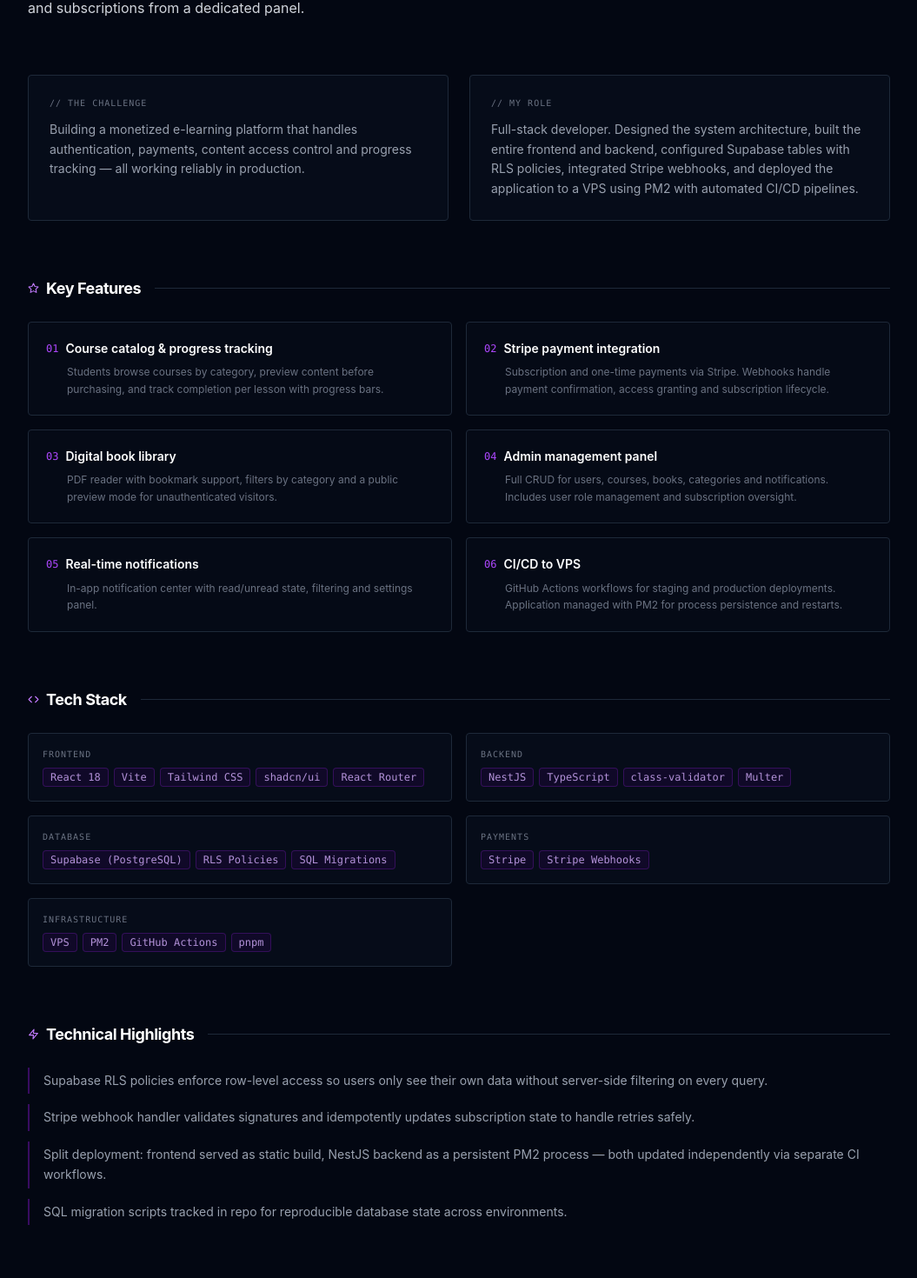
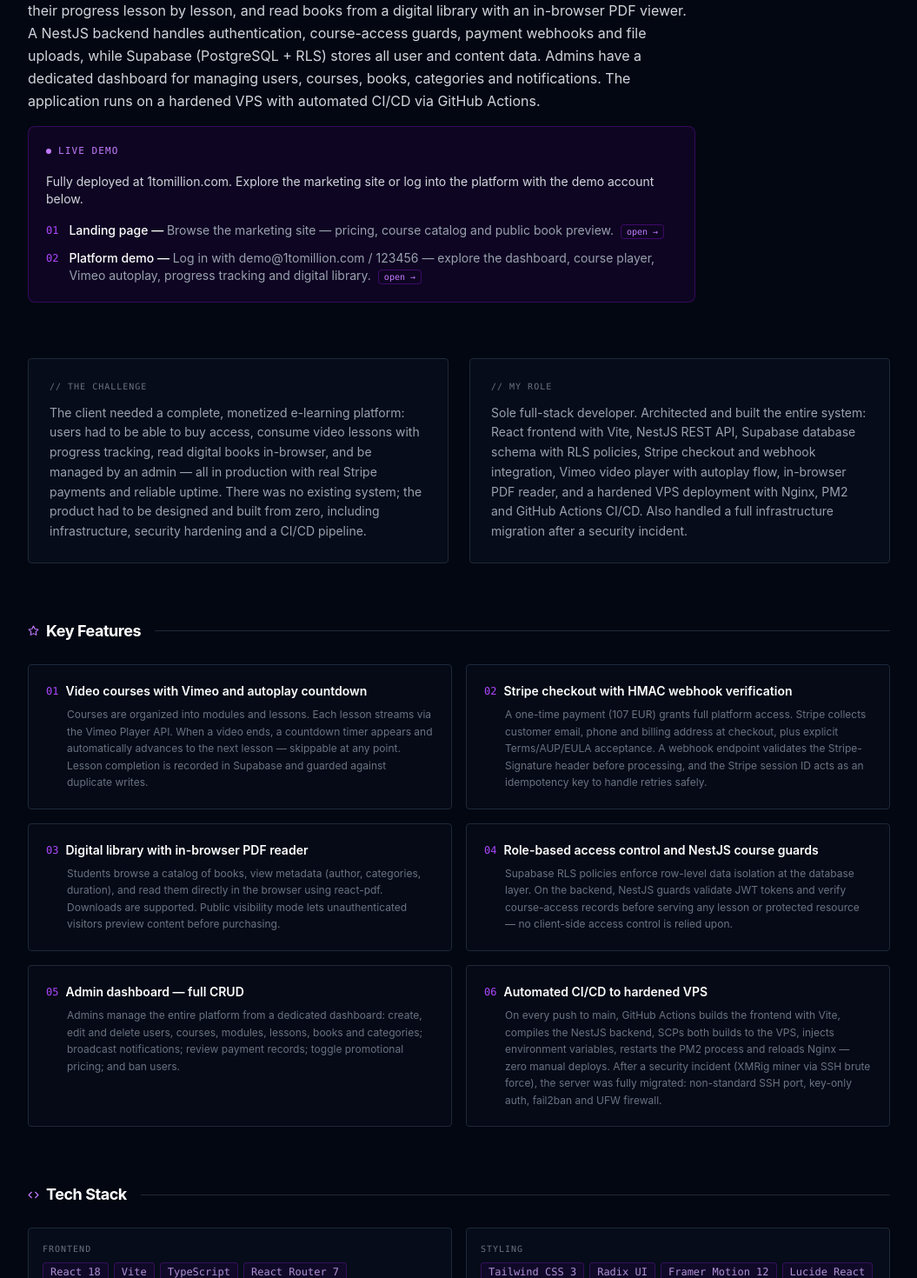
Before and after one commit to HannerB/PORTFOLIO, a React (Vite) app: page /projects/1tomilion in a window 1280 px wide. Shown: the part 909-2379 px from the top of the page at 87% size, without its empty margins (112-1167 px from the left). Built offline with nearby package versions, Linux system fonts and the light colour scheme.

Commit message:
feat: update 1TOMILION project with demo credentials, dates and demoNote

```diff
--- a/src/data/projects.js
+++ b/src/data/projects.js
@@ -47,41 +47,69 @@ export const projects = [
     {
         slug: "1tomilion",
         category: "platform",
-        year: "2025",
+        year: "5 Dec 2025 – 27 Feb 2026",
         title: "1TOMILION",
-        tagline: "Online learning platform with payments, courses and digital library",
+        tagline: "Full-stack e-learning SaaS — video courses, Stripe payments, digital library and admin panel in production",
         image: "https://picsum.photos/seed/1tomilion/1200/600",
         screenshots: [],
         github: PROFILE,
         githubPrivate: true,
-        link: "",
+        link: "https://1tomillion.com",
         tags: ["React", "NestJS", "Supabase", "Stripe", "TypeScript", "Vite"],
         overview:
-            "1TOMILION is a complete SaaS learning platform built from scratch. Users can browse a course catalog, purchase memberships with Stripe, track their progress lesson by lesson, access a digital book library, and receive real-time notifications. Admins manage users, courses, books, categories and subscriptions from a dedicated panel.",
+            "1TOMILION is a production SaaS learning platform built entirely from scratch. Students browse a video course catalog organized into modules and lessons, purchase full access through Stripe, track their progress lesson by lesson, and read books from a digital library with an in-browser PDF viewer. A NestJS backend handles authentication, course-access guards, payment webhooks and file uploads, while Supabase (PostgreSQL + RLS) stores all user and content data. Admins have a dedicated dashboard for managing users, courses, books, categories and notifications. The application runs on a hardened VPS with automated CI/CD via GitHub Actions.",
         problem:
-            "Building a monetized e-learning platform that handles authentication, payments, content access control and progress tracking — all working reliably in production.",
-        role: "Full-stack developer. Designed the system architecture, built the entire frontend and backend, configured Supabase tables with RLS policies, integrated Stripe webhooks, and deployed the application to a VPS using PM2 with automated CI/CD pipelines.",
+            "The client needed a complete, monetized e-learning platform: users had to be able to buy access, consume video lessons with progress tracking, read digital books in-browser, and be managed by an admin — all in production with real Stripe payments and reliable uptime. There was no existing system; the product had to be designed and built from zero, including infrastructure, security hardening and a CI/CD pipeline.",
+        role: "Sole full-stack developer. Architected and built the entire system: React frontend with Vite, NestJS REST API, Supabase database schema with RLS policies, Stripe checkout and webhook integration, Vimeo video player with autoplay flow, in-browser PDF reader, and a hardened VPS deployment with Nginx, PM2 and GitHub Actions CI/CD. Also handled a full infrastructure migration after a security incident.",
         features: [
-            { title: "Course catalog & progress tracking", description: "Students browse courses by category, preview content before purchasing, and track completion per lesson with progress bars." },
-            { title: "Stripe payment integration", description: "Subscription and one-time payments via Stripe. Webhooks handle payment confirmation, access granting and subscription lifecycle." },
-            { title: "Digital book library", description: "PDF reader with bookmark support, filters by category and a public preview mode for unauthenticated visitors." },
-            { title: "Admin management panel", description: "Full CRUD for users, courses, books, categories and notifications. Includes user role management and subscription oversight." },
-            { title: "Real-time notifications", description: "In-app notification center with read/unread state, filtering and settings panel." },
-            { title: "CI/CD to VPS", description: "GitHub Actions workflows for staging and production deployments. Application managed with PM2 for process persistence and restarts." },
+            {
+                title: "Video courses with Vimeo and autoplay countdown",
+                description: "Courses are organized into modules and lessons. Each lesson streams via the Vimeo Player API. When a video ends, a countdown timer appears and automatically advances to the next lesson — skippable at any point. Lesson completion is recorded in Supabase and guarded against duplicate writes.",
+            },
+            {
+                title: "Stripe checkout with HMAC webhook verification",
+                description: "A one-time payment (107 EUR) grants full platform access. Stripe collects customer email, phone and billing address at checkout, plus explicit Terms/AUP/EULA acceptance. A webhook endpoint validates the Stripe-Signature header before processing, and the Stripe session ID acts as an idempotency key to handle retries safely.",
+            },
+            {
+                title: "Digital library with in-browser PDF reader",
+                description: "Students browse a catalog of books, view metadata (author, categories, duration), and read them directly in the browser using react-pdf. Downloads are supported. Public visibility mode lets unauthenticated visitors preview content before purchasing.",
+            },
+            {
+                title: "Role-based access control and NestJS course guards",
+                description: "Supabase RLS policies enforce row-level data isolation at the database layer. On the backend, NestJS guards validate JWT tokens and verify course-access records before serving any lesson or protected resource — no client-side access control is relied upon.",
+            },
+            {
+                title: "Admin dashboard — full CRUD",
+                description: "Admins manage the entire platform from a dedicated dashboard: create, edit and delete users, courses, modules, lessons, books and categories; broadcast notifications; review payment records; toggle promotional pricing; and ban users.",
+            },
+            {
+                title: "Automated CI/CD to hardened VPS",
+                description: "On every push to main, GitHub Actions builds the frontend with Vite, compiles the NestJS backend, SCPs both builds to the VPS, injects environment variables, restarts the PM2 process and reloads Nginx — zero manual deploys. After a security incident (XMRig miner via SSH brute force), the server was fully migrated: non-standard SSH port, key-only auth, fail2ban and UFW firewall.",
+            },
         ],
         stack: {
-            frontend: ["React 18", "Vite", "Tailwind CSS", "shadcn/ui", "React Router"],
-            backend: ["NestJS", "TypeScript", "class-validator", "Multer"],
-            database: ["Supabase (PostgreSQL)", "RLS Policies", "SQL Migrations"],
-            payments: ["Stripe", "Stripe Webhooks"],
-            infra: ["VPS", "PM2", "GitHub Actions", "pnpm"],
+            frontend: ["React 18", "Vite", "TypeScript", "React Router 7"],
+            styling: ["Tailwind CSS 3", "Radix UI", "Framer Motion 12", "Lucide React"],
+            forms: ["React Hook Form", "Zod"],
+            media: ["Vimeo Player API", "react-pdf / pdfjs-dist", "Recharts"],
+            backend: ["NestJS 11", "TypeScript", "class-validator", "Multer", "Swagger/OpenAPI"],
+            database: ["Supabase (PostgreSQL)", "RLS Policies", "SQL triggers & migrations"],
+            payments: ["Stripe", "Stripe Webhooks (HMAC verification)"],
+            infra: ["VPS Ubuntu 24.04", "Nginx", "PM2", "Let's Encrypt SSL", "GitHub Actions", "fail2ban", "UFW"],
         },
         highlights: [
-            "Supabase RLS policies enforce row-level access so users only see their own data without server-side filtering on every query.",
-            "Stripe webhook handler validates signatures and idempotently updates subscription state to handle retries safely.",
-            "Split deployment: frontend served as static build, NestJS backend as a persistent PM2 process — both updated independently via separate CI workflows.",
-            "SQL migration scripts tracked in repo for reproducible database state across environments.",
+            "Vimeo Player API drives lesson playback: the `ended` event starts a visual countdown that auto-advances to the next lesson, resets when the lesson changes, and can be cancelled — all managed in a React hook without polling.",
+            "Stripe webhook handler verifies the Stripe-Signature HMAC before any processing. The Supabase stripe_session_id column acts as an idempotency key, making the handler safe against retries and duplicate events.",
+            "Supabase RLS policies enforce access at the database row level. A student querying lessons they haven't paid for gets an empty result set — not a 403 — eliminating a class of IDOR vulnerabilities without extra server-side filters.",
+            "After the original VPS was compromised by an XMRig miner via SSH brute force, the full stack was migrated to a new server: non-standard SSH port (2277), key-only auth, fail2ban, UFW and all secrets rotated. GitHub Actions now deploys without a password.",
         ],
+        demoNote: {
+            status: "Fully deployed at 1tomillion.com. Explore the marketing site or log into the platform with the demo account below.",
+            steps: [
+                { label: "Landing page", detail: "Browse the marketing site — pricing, course catalog and public book preview.", link: "https://1tomillion.com" },
+                { label: "Platform demo", detail: "Log in with demo@1tomillion.com / 123456 — explore the dashboard, course player, Vimeo autoplay, progress tracking and digital library.", link: "https://1tomillion.com/login" },
+            ],
+        },
     },
     {
         slug: "proveify-back",
```
